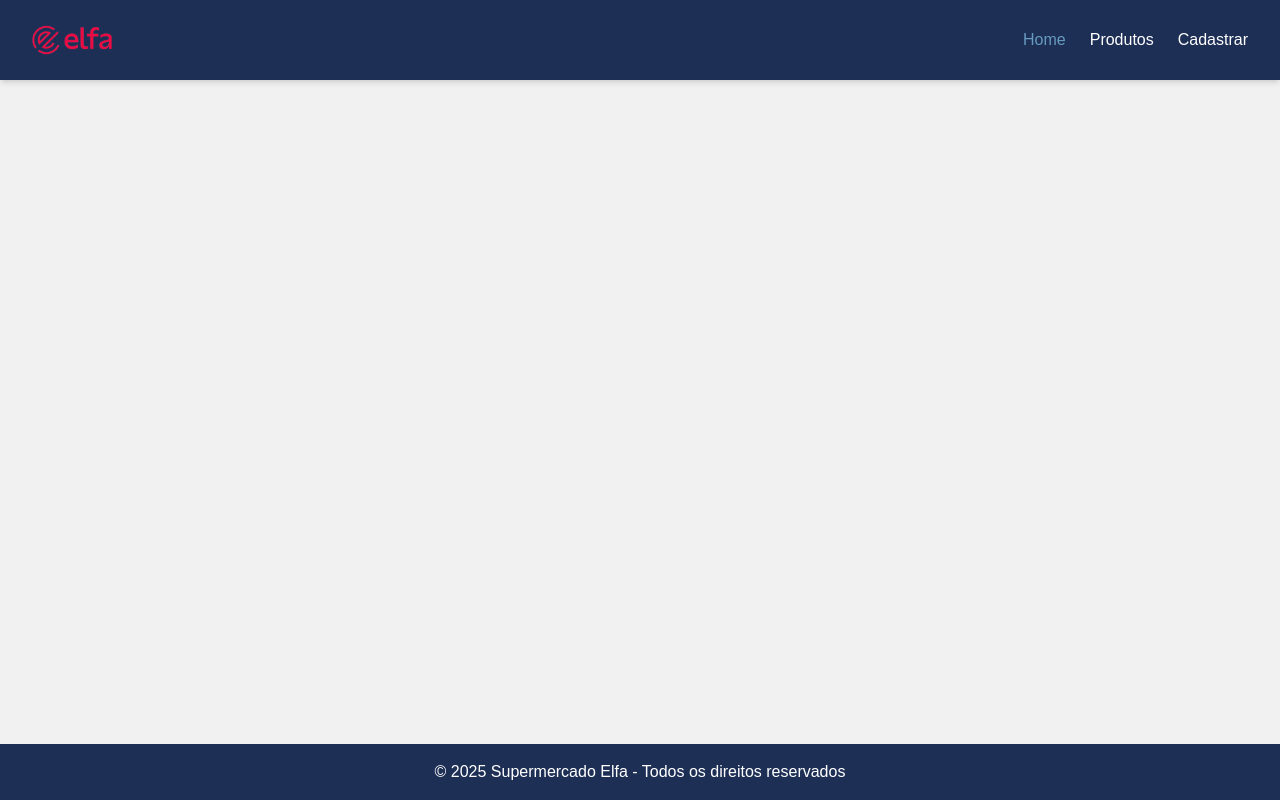
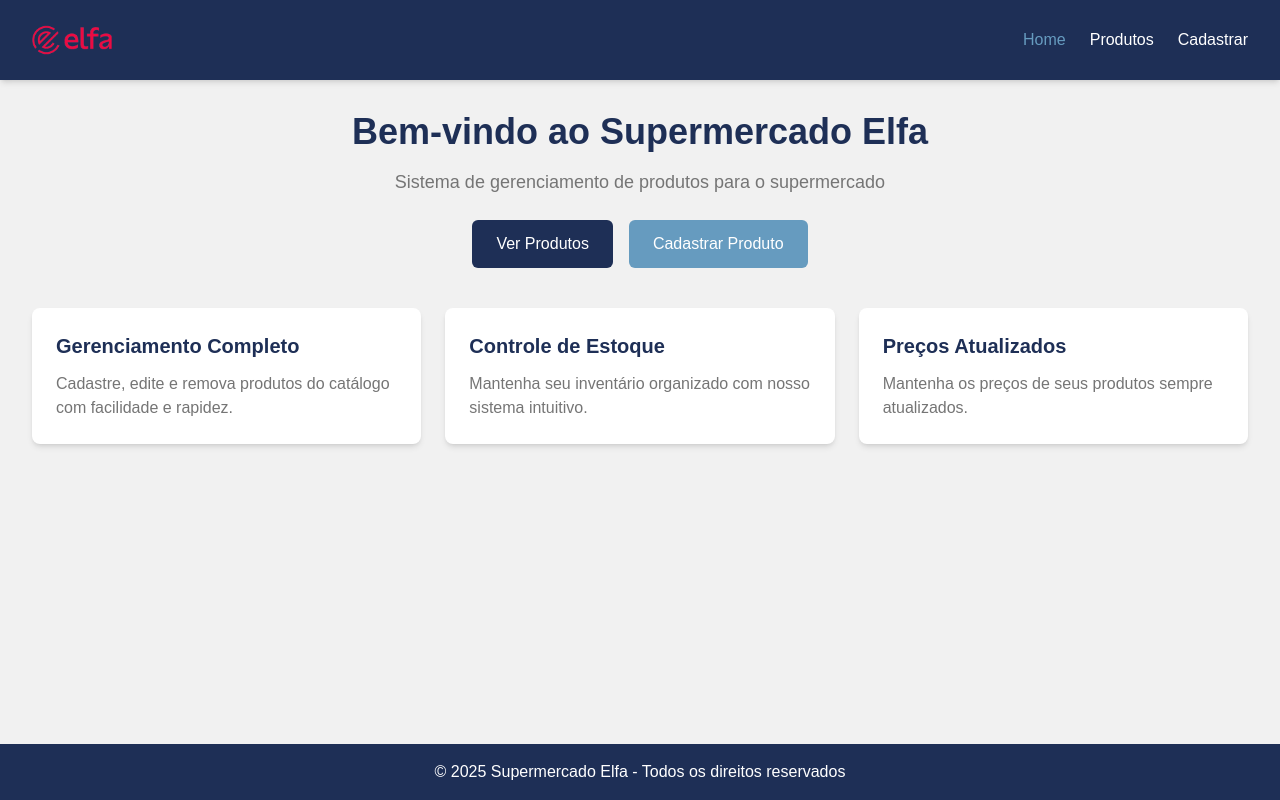
Before and after one commit to livbrandao/supermarket-products, a Next.js app: page / in a window 1280 px wide. Built offline with nearby package versions, Linux system fonts and the light colour scheme.

Commit message:
✨ feat: Página home

```diff
--- a/src/app/page.tsx
+++ b/src/app/page.tsx
@@ -1,3 +1,60 @@
+import Button from "@/components/ui/Button";
+import Link from "next/link";
+
 export default function Home() {
-  return <div> </div>;
+  return (
+    <main className="max-w-7xl mx-auto px-4 sm:px-6 lg:px-8 py-8">
+      <div className="text-center mb-10">
+        <h1 className="text-4xl font-bold text-[var(--blue)] mb-4">
+          Bem-vindo ao Supermercado Elfa
+        </h1>
+        <p className="text-lg text-[var(--gray-dark-more)] mb-6">
+          Sistema de gerenciamento de produtos para o supermercado
+        </p>
+
+        <div className="flex justify-center gap-4">
+          <Link href="/produtos">
+            <Button variant="primary" className="px-6 py-3">
+              Ver Produtos
+            </Button>
+          </Link>
+          <Link href="/cadastro">
+            <Button variant="secondary" className="px-6 py-3">
+              Cadastrar Produto
+            </Button>
+          </Link>
+        </div>
+      </div>
+
+      <div className="grid grid-cols-1 md:grid-cols-2 lg:grid-cols-3 gap-6 mt-10">
+        <div className="bg-white p-6 rounded-lg shadow-md transform-content hover:scale-105 transition-transform duration-300 ease-in-out">
+          <h2 className="text-xl font-semibold text-[var(--blue)] mb-3">
+            Gerenciamento Completo
+          </h2>
+          <p className="text-[var(--gray-dark-more)]">
+            Cadastre, edite e remova produtos do catálogo com facilidade e
+            rapidez.
+          </p>
+        </div>
+
+        <div className="bg-white p-6 rounded-lg shadow-md transform-content hover:scale-105 transition-transform duration-300 ease-in-out">
+          <h2 className="text-xl font-semibold text-[var(--blue)] mb-3">
+            Controle de Estoque
+          </h2>
+          <p className="text-[var(--gray-dark-more)]">
+            Mantenha seu inventário organizado com nosso sistema intuitivo.
+          </p>
+        </div>
+
+        <div className="bg-white p-6 rounded-lg shadow-md transform-content hover:scale-105 transition-transform duration-300 ease-in-out">
+          <h2 className="text-xl font-semibold text-[var(--blue)] mb-3">
+            Preços Atualizados
+          </h2>
+          <p className="text-[var(--gray-dark-more)]">
+            Mantenha os preços de seus produtos sempre atualizados.
+          </p>
+        </div>
+      </div>
+    </main>
+  );
 }
```
